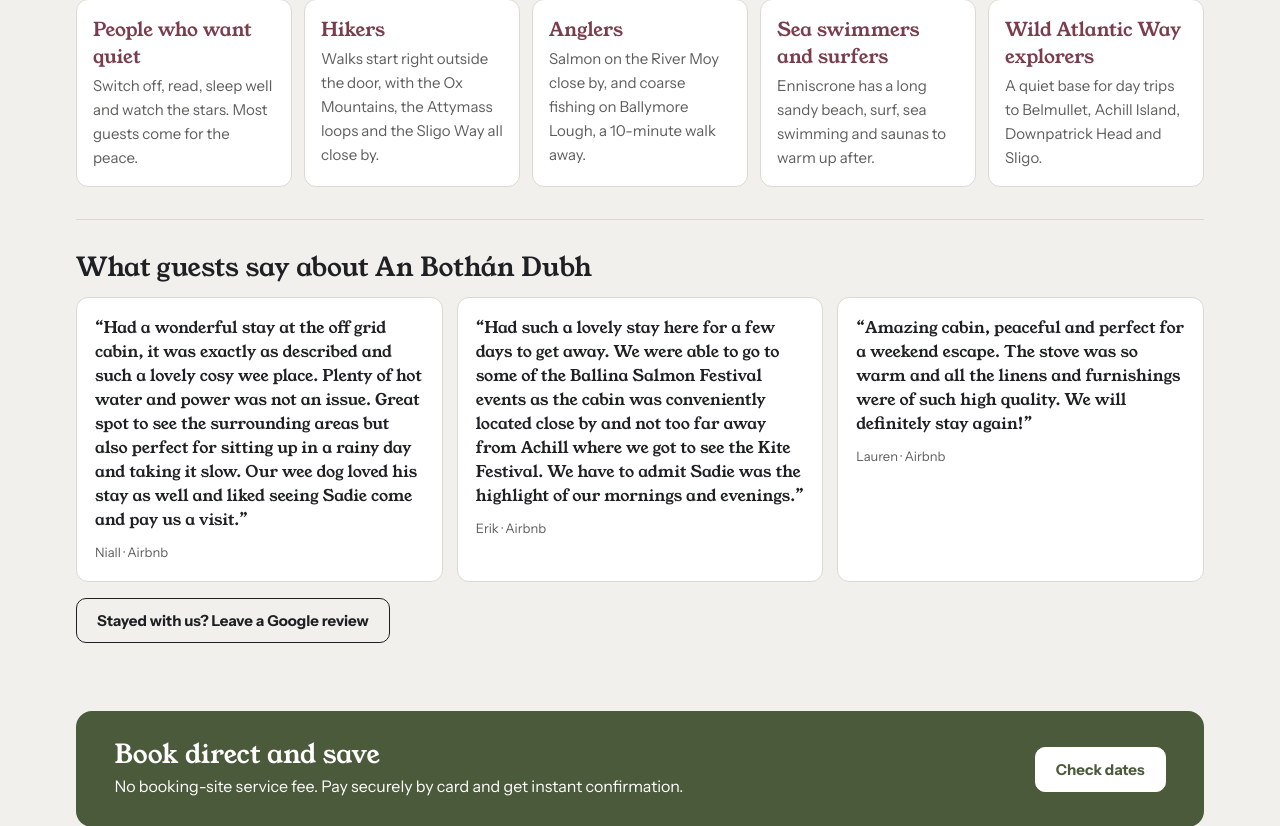
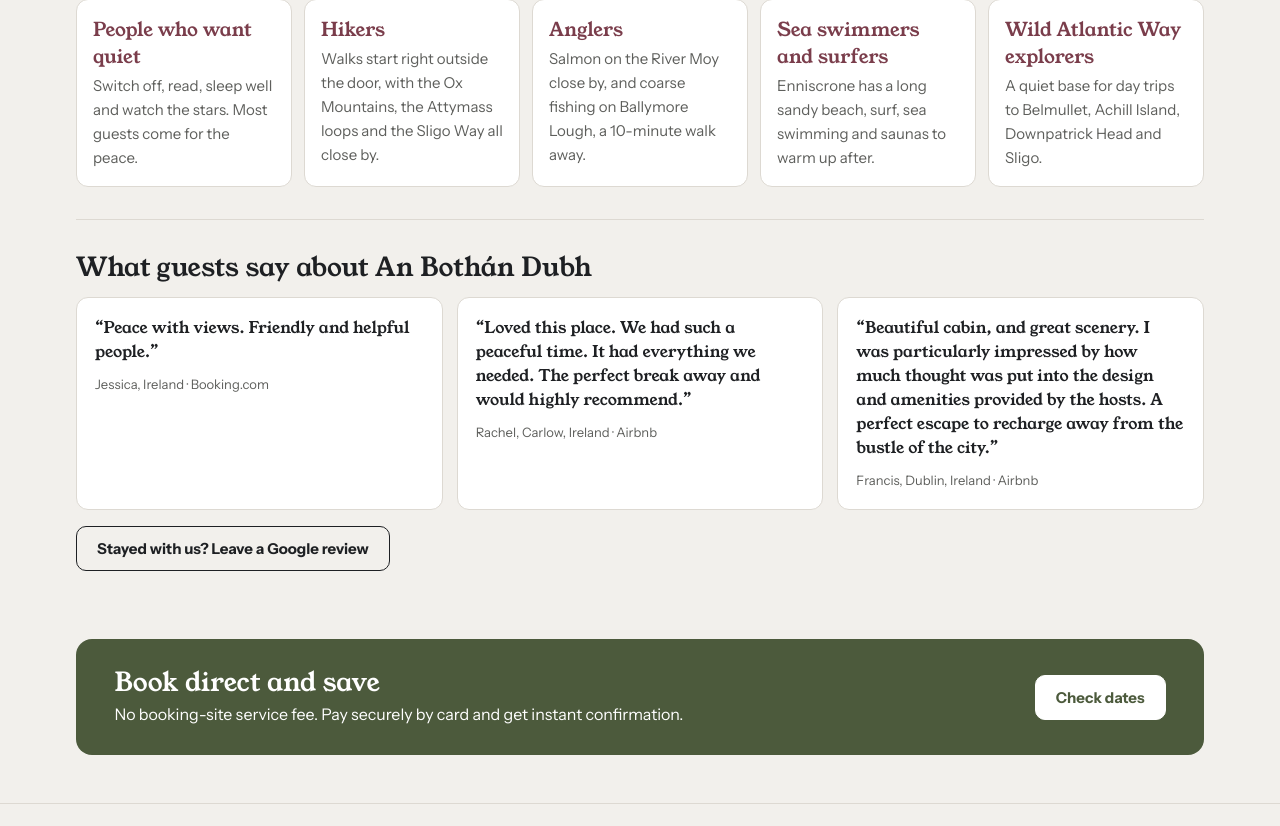
Before and after one commit to jamesbillingsfurniture-max/anbothandubh-site, a PHP site: page / in a window 1280 px wide. Shown: the part 1338-2164 px from the top of the page. Run offline with PHP 8.4, Linux system fonts and the light colour scheme.

Commit message:
Add more Booking.com reviews
Co-Authored-By: Claude Opus 5.5 <noreply@anthropic.com>
Claude-Session: https://claude.ai/code/session_01YZjUFggvYEEubbbzRPi1gJ

```diff
--- a/app/reviews.php
+++ b/app/reviews.php
@@ -32,7 +32,7 @@ return [
         ['Cozy, tranquil, great location with amenities nearby if needed. Very few lights in the area which gave us impressive views of the night sky. The gas fire was very impressive; great heat throughout the cabin in minutes. Instant hot water, fab shower. We slept very comfortably.', 'Jerome', 'Cork, Ireland', 'Airbnb'],
         ['Amazing cabin, peaceful and perfect for a weekend escape. The stove was so warm and all the linens and furnishings were of such high quality. We will definitely stay again!', 'Lauren', '', 'Airbnb'],
         ['The location was beautiful, so peaceful. The cabin was spotlessly clean and lovely decor. So nice to have those views from the window near the bed. The host made us feel so welcome with a nice hand written note and fresh lemon water on arrival!', 'Caroline', 'United Kingdom', 'Booking.com'],
-        ['The cabin was extremely cosy and had fabulous facilities! The shower was amazing, the bed was very very comfy. The decking is a beautiful spot for coffee in the morning.', 'Ryan', 'United Kingdom', 'Booking.com'],
+        ['The cabin was extremely cosy and had fabulous facilities! The shower was amazing, the bed was very very comfy and the cooking facilities were lovely. The decking is a beautiful spot for coffee in the morning and the area was beautiful and quiet. Would love to stay here again!', 'Ryan', 'United Kingdom', 'Booking.com'],
         ['It was a lovely spot, quiet and serene. We loved Sadie! The decor was great, good selection of books.', 'Kirstine', 'Australia', 'Booking.com'],
         ['Absolutely stunning location. The cabin was warm, cozy and a wonderful place to recharge. It was clean, quiet and had all the amenities needed for a quiet getaway. There is a lot to explore in the area. The hosts were wonderful and quick to answer questions.', 'Michelle', 'Australia', 'Booking.com'],
         ['This small but super charming cabin is located in an idyllic rural setting and includes everything you need. Kitchen with gas stove, hot water boiler, gas fireplace and nice seating. The hostess has furnished this cabin very tastefully and lovingly.', 'Daniel', 'Austria', 'Booking.com'],
@@ -40,5 +40,9 @@ return [
         ['Delightful little cabin, quiet and cosy, ideal for a restful couple of days.', 'Mandy', 'Australia', 'Booking.com'],
         ['Need an escape, this is the place! Loved the peace and tranquility of the area. The tiny cabin had everything we needed and was very comfortable.', 'Aine', 'Ireland', 'Booking.com'],
         ['Delightful, comfortable and warm cabin. Away from the hustle and bustle. Just what we needed.', 'Lisa', 'Ireland', 'Booking.com'],
+        ['Very peaceful place and very well equipped cabin, very comfortable bed and cozy fireplace. Very rural area with a lot of nice wildlife.', 'Aishling', 'Ireland', 'Booking.com'],
+        ['Perfect place for a relaxing getaway. Very cosy.', 'Saibh', 'Ireland', 'Booking.com'],
+        ['Little cozy solar powered cabin in a quiet countryside. Perfect for a resting break to chill off the grid (good phone reception!).', 'Elise', 'Ireland', 'Booking.com'],
+        ['Peace with views. Friendly and helpful people.', 'Jessica', 'Ireland', 'Booking.com'],
     ],
 ];
```
